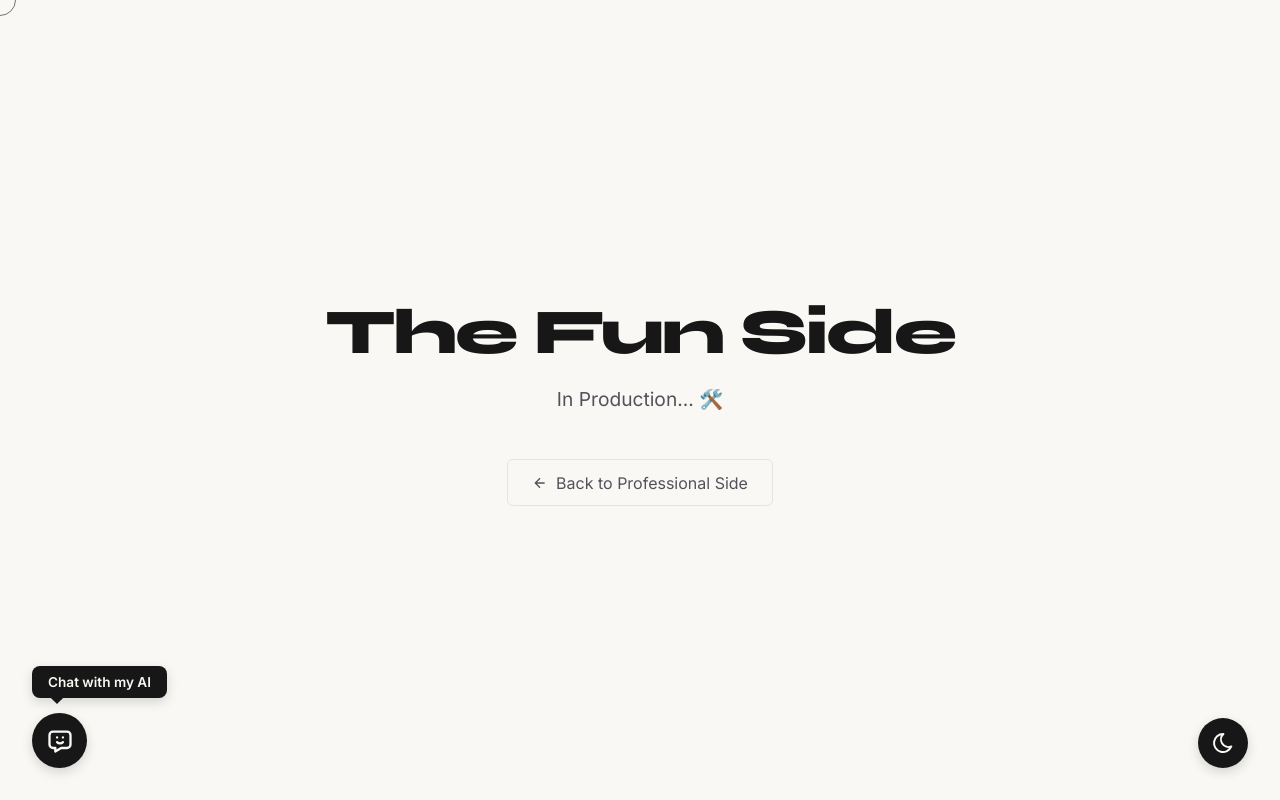
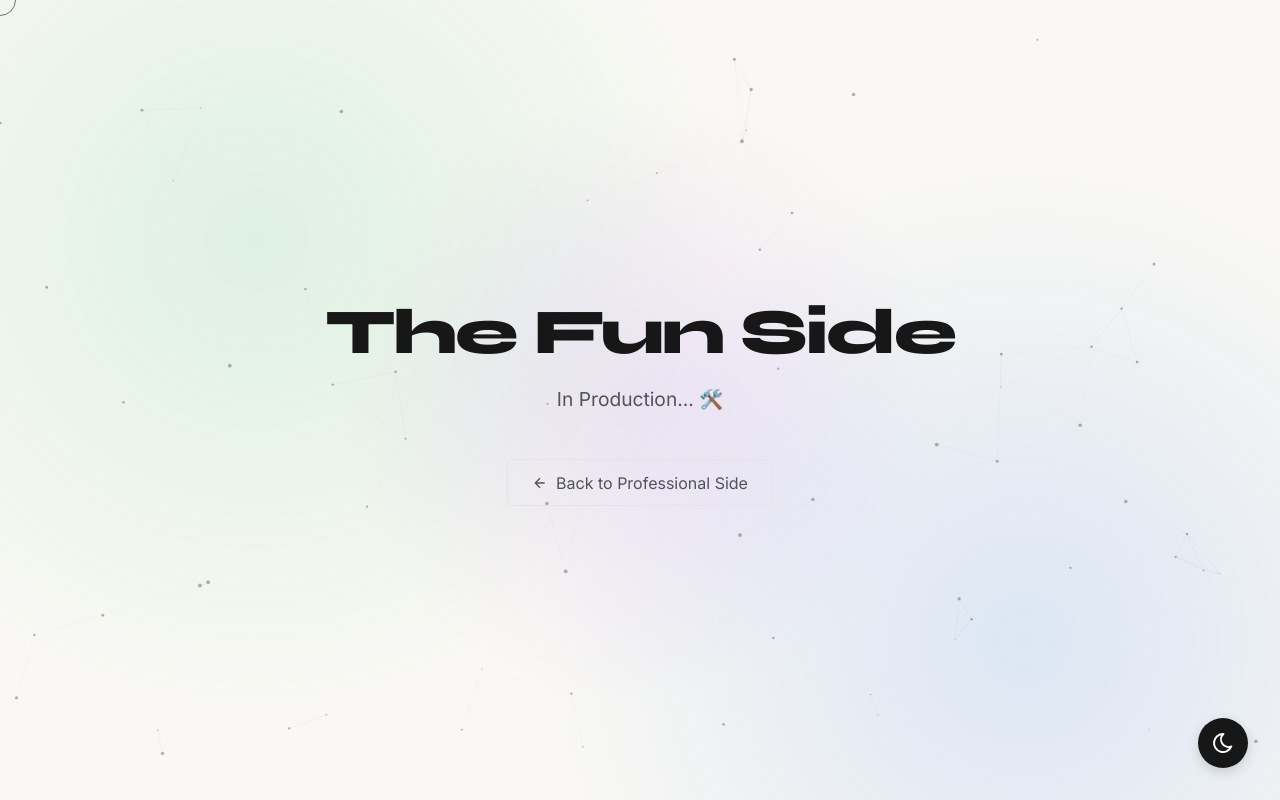
Before and after one commit to Eshaan-Nair/PortfolioV2, a Next.js app: page /fun in a window 1280 px wide. Built offline with nearby package versions, Linux system fonts and the light colour scheme; a web font is replaced by a local one.

Commit message:
fix: make fun page transparent so interactive background shows through

```diff
--- a/package.json
+++ b/package.json
@@ -10,6 +10,7 @@
   },
   "dependencies": {
     "@ai-sdk/groq": "^3.0.39",
+    "@vercel/analytics": "^2.0.1",
     "ai": "^6.0.191",
     "framer-motion": "^12.40.0",
     "lenis": "^1.3.23",
--- a/src/app/fun/page.tsx
+++ b/src/app/fun/page.tsx
@@ -11,9 +11,10 @@ export default function FunSide() {
       flexDirection: 'column',
       justifyContent: 'center',
       alignItems: 'center',
-      backgroundColor: 'var(--background)',
       color: 'var(--foreground)',
-      fontFamily: 'var(--font-sans)'
+      fontFamily: 'var(--font-sans)',
+      position: 'relative',
+      zIndex: 10
     }}>
       <h1 style={{
         fontFamily: 'var(--font-display)',
--- a/src/app/layout.tsx
+++ b/src/app/layout.tsx
@@ -7,6 +7,7 @@ import InteractiveBackground from "@/components/InteractiveBackground";
 import { ThemeProvider } from "@/components/ThemeProvider";
 import ThemeToggle from "@/components/ThemeToggle";
 import Chatbot from "@/components/Chatbot";
+import { Analytics } from "@vercel/analytics/react"
 
 const inter = Inter({ subsets: ["latin"], variable: "--font-sans" });
 const syne = Syne({ subsets: ["latin"], variable: "--font-display" });
@@ -46,6 +47,7 @@ export default function RootLayout({
           <div style={{ position: 'relative', zIndex: 1 }}>
             {children}
           </div>
+          <Analytics />
         </ThemeProvider>
       </body>
     </html>
--- a/src/components/Chatbot.tsx
+++ b/src/components/Chatbot.tsx
@@ -4,6 +4,7 @@ import { useState, useRef, useEffect } from "react";
 import { motion, AnimatePresence } from "framer-motion";
 import { TbMessageChatbot, TbX, TbSend } from "react-icons/tb";
 import ReactMarkdown from 'react-markdown';
+import { usePathname } from 'next/navigation';
 
 interface Message {
   id: string;
@@ -22,6 +23,7 @@ export default function Chatbot() {
   const [isLoading, setIsLoading] = useState(false);
   const [bottomOffset, setBottomOffset] = useState(32);
   const [showTooltip, setShowTooltip] = useState(true);
+  const pathname = usePathname();
 
   useEffect(() => {
     const handleScroll = () => {
@@ -96,6 +98,10 @@ export default function Chatbot() {
       setIsLoading(false);
     }
   };
+
+  if (pathname === '/fun') {
+    return null;
+  }
 
   return (
     <>
```
Also changed, not shown: 1 other file (tests, documents, lock files or other folders).
